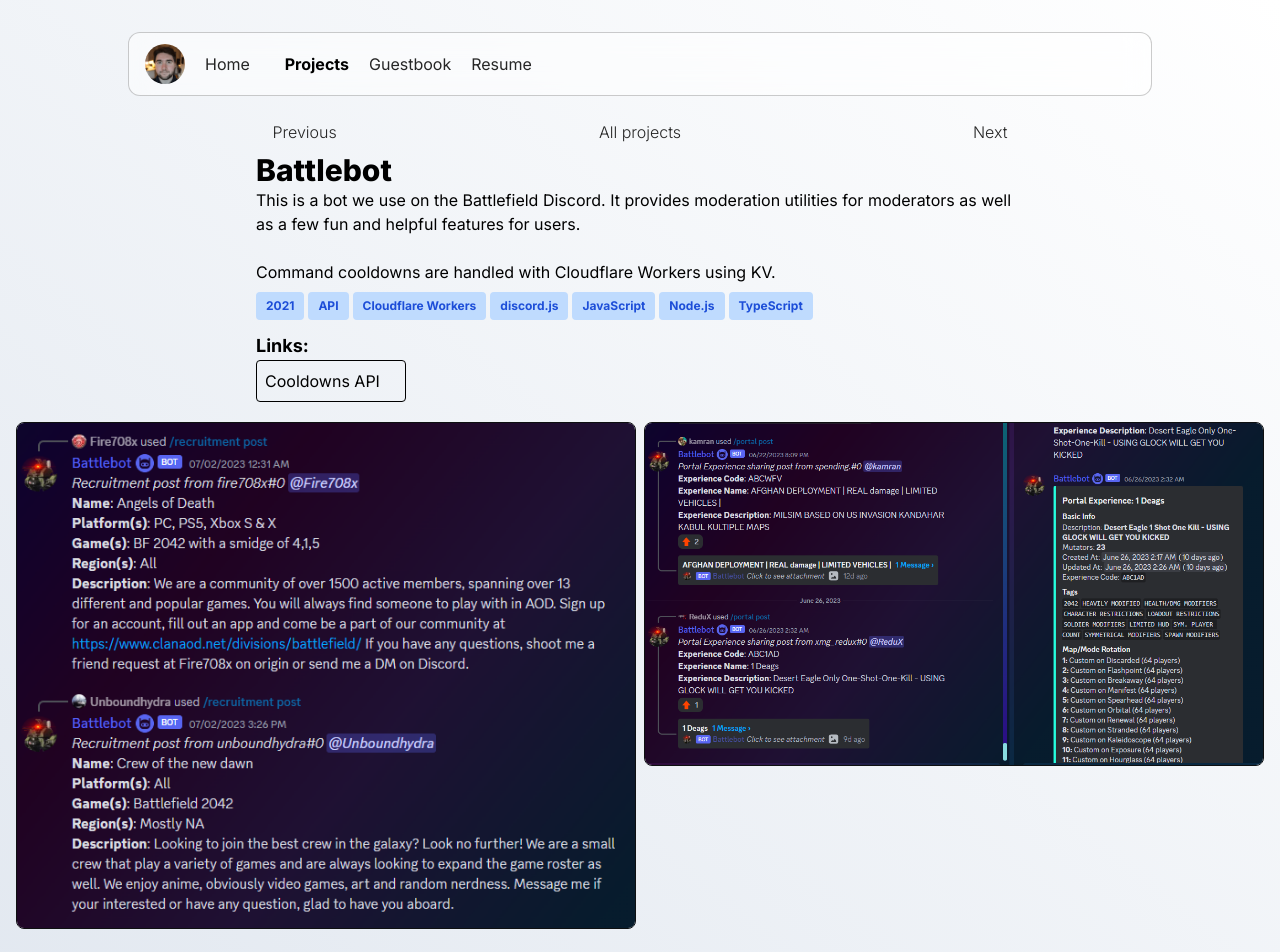
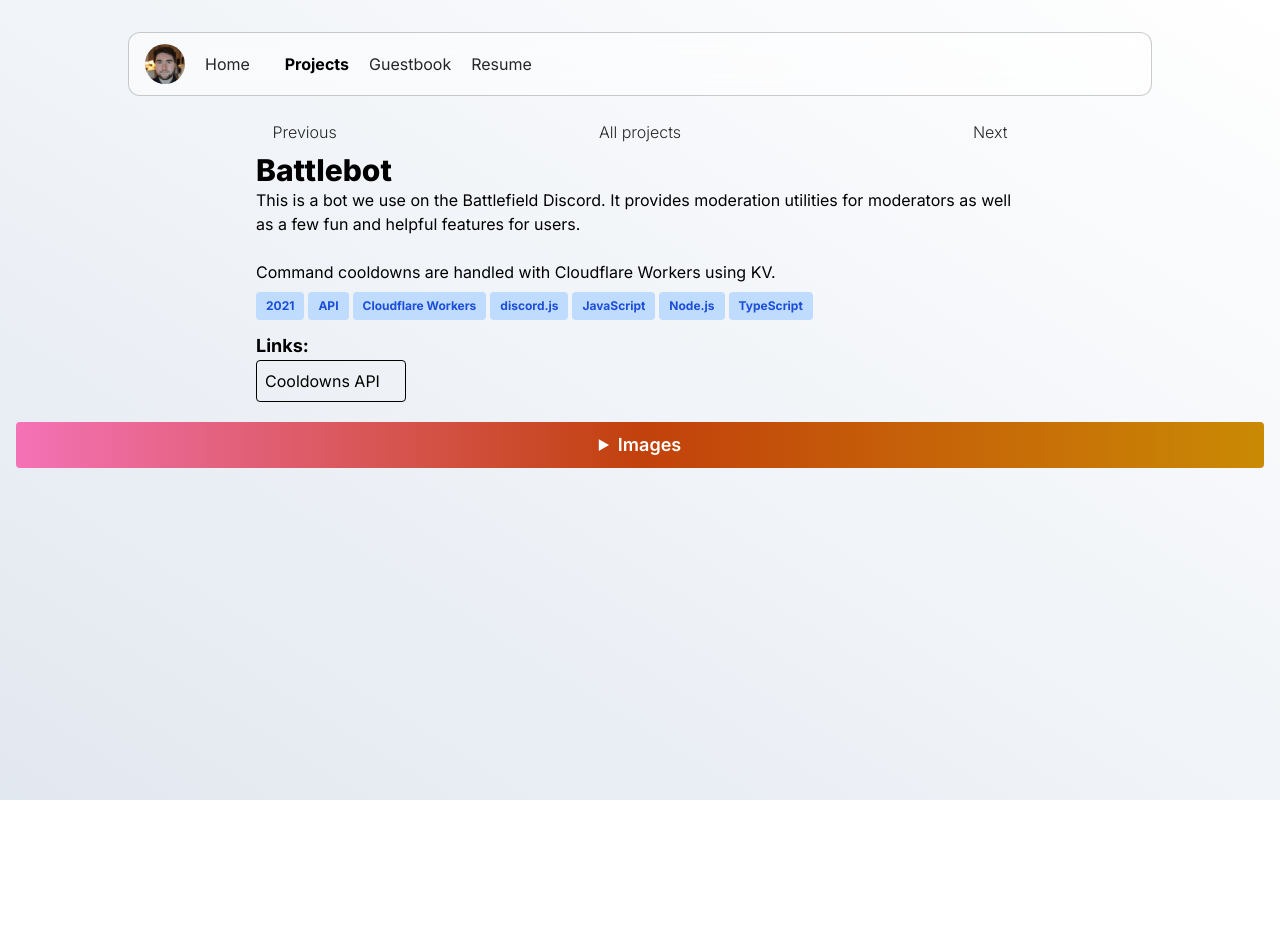
Before and after one commit to leonlarsson/leon-home, a Next.js app: page /projects/battlebot in a window 1280 px wide. Shown: the top 952 px of the page. After the commit the page ends 800 px from the top, so only its background shows below. Built offline with nearby package versions, Linux system fonts and the light colour scheme; a web font is replaced by a local one.

Commit message:
projects: move Image display into same <details>

```diff
--- a/app/(main)/projects/[slug]/page.tsx
+++ b/app/(main)/projects/[slug]/page.tsx
@@ -114,7 +114,7 @@ export default ({ params }: { params: { slug: string } }) => {
           {/* Preview */}
           {/* Only render preview if project.link exists */}
           {!project.hidePreview && project.link && (
-            <GradientBorder extraClasses="mt-5 w-full">
+            <GradientBorder extraClasses="mt-5" hoverable>
               <details className="rounded">
                 <summary className="cursor-pointer p-2 text-center text-lg font-semibold text-white">Preview {project.slug === "leon-home" && "(Inception style)"}</summary>
                 <iframe src={project.link} className="h-[500px] w-full rounded bg-white lg:h-[500px] xl:h-[700px]"></iframe>
@@ -122,19 +122,23 @@ export default ({ params }: { params: { slug: string } }) => {
             </GradientBorder>
           )}
 
-          {/* Only render images if the exist */}
+          {/* Image display */}
+          {/* Only render images if they exist (duh) */}
           {project.images && (
-            <div className="mt-5 w-full">
+            <GradientBorder extraClasses="mt-5" from="from-pink-400" via="via-orange-700" to="to-yellow-600" hoverable>
+              <details className="rounded">
+                <summary className="cursor-pointer p-2 text-center text-lg font-semibold text-white">Images</summary>
                 {/* Style: display as many cols as there are images */}
-              <div className={`grid gap-2 ${project.images.length === 1 ? "grid-cols-1" : ""} ${project.images.length === 2 ? "grid-cols-2" : ""} ${project.images.length === 3 ? "grid-cols-3" : ""} max-lg:grid-cols-1`}>
+                <div className={`grid gap-2 rounded bg-kinda-white p-1 dark:bg-kinda-black ${project.images.length === 1 ? "grid-cols-1" : ""} ${project.images.length === 2 ? "grid-cols-2" : ""} ${project.images.length === 3 ? "grid-cols-3" : ""} max-lg:grid-cols-1`}>
                   {project.images.map((image, index) => (
                     <div key={index}>
                       {/* Style: Only use w-full if more than 1 image and on lg and up. Lower than lg means 1 col, where we should not stretch images */}
-                    <Image src={image} quality={100} alt={`Project image for ${project.name}.`} className={`mx-auto select-none ${project.images!.length > 1 ? "lg:w-full" : ""} rounded-lg border border-kinda-black dark:border-kinda-white/50`} priority placeholder="blur" />
+                      <Image src={image} quality={100} alt={`Project image for ${project.name}.`} className={`mx-auto select-none ${project.images!.length > 1 ? "lg:w-full" : ""} rounded`} priority placeholder="blur" />
                     </div>
                   ))}
                 </div>
-            </div>
+              </details>
+            </GradientBorder>
           )}
         </div>
       ) : (
```
Lines whose indentation alone changed are shown as unchanged.
